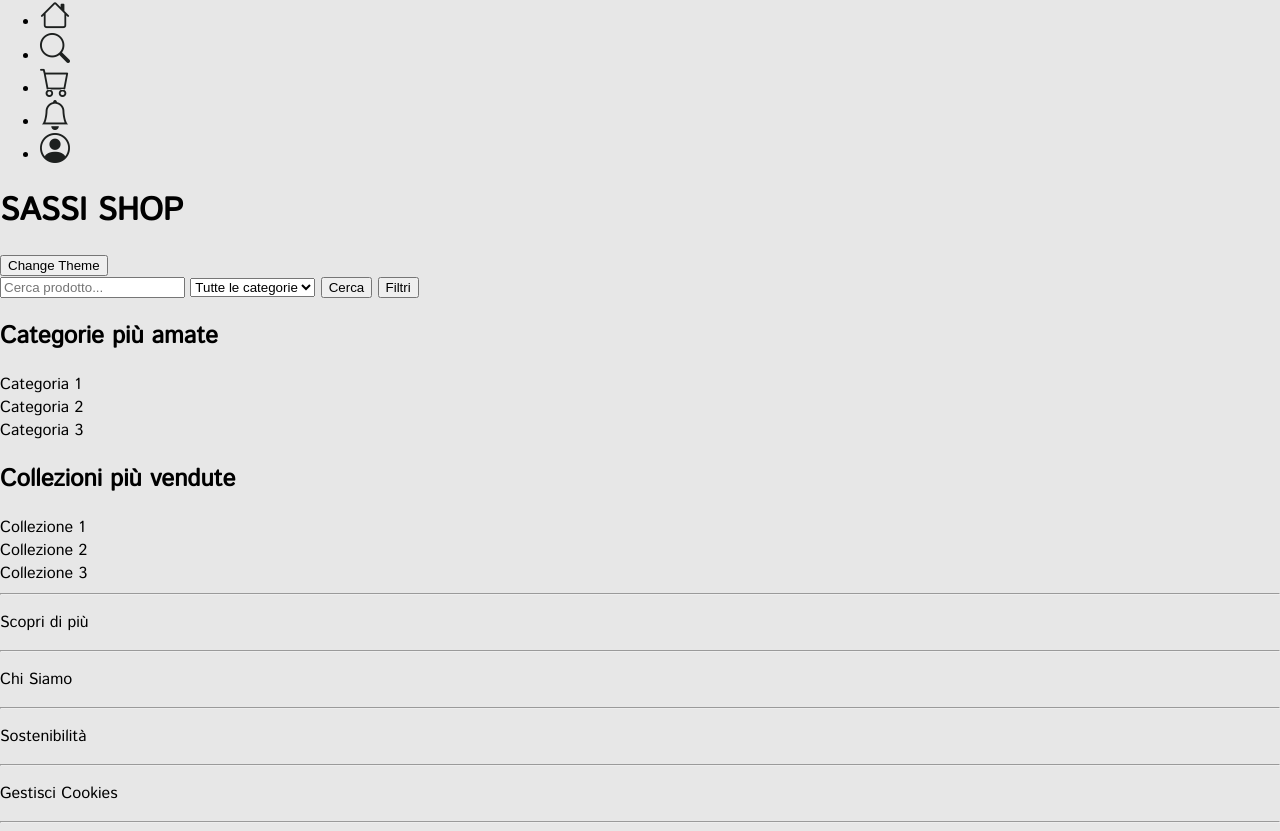
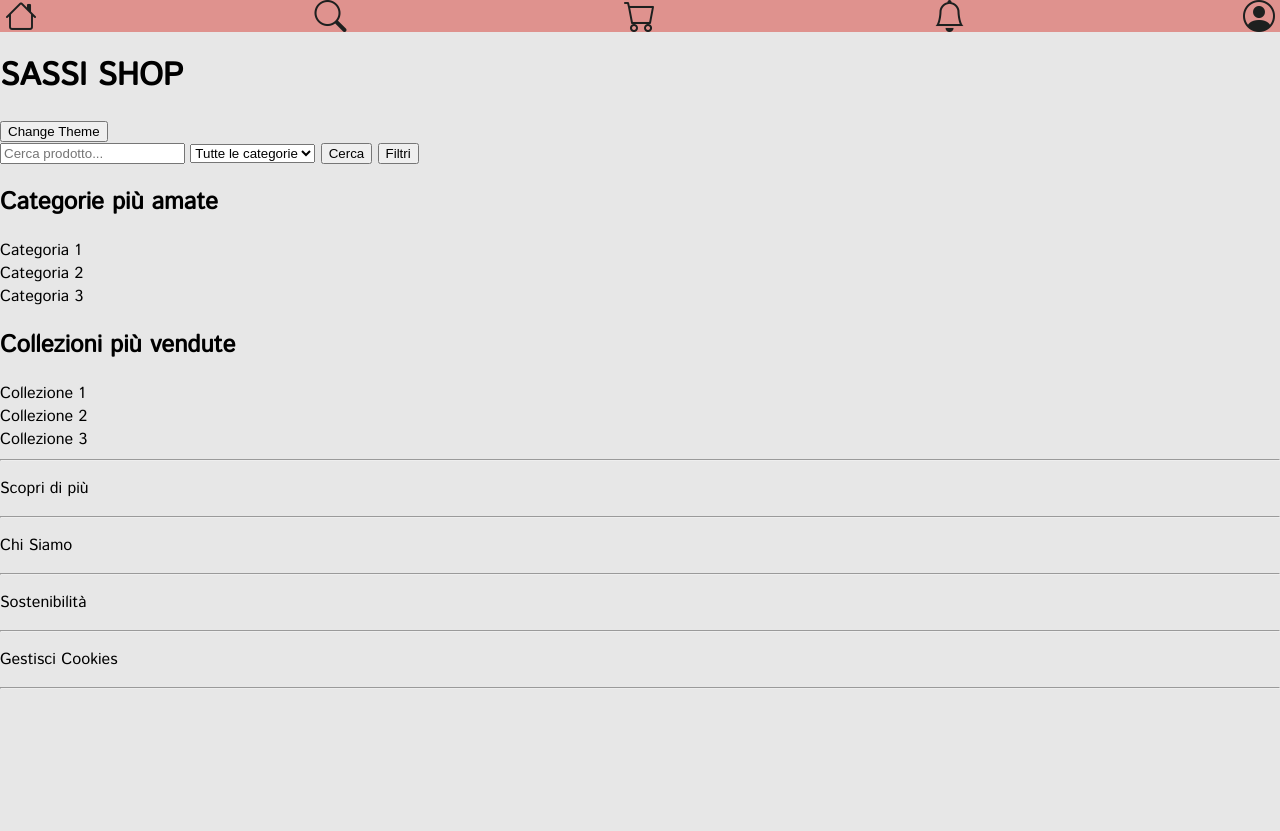
Before and after one commit to marcomarrelli/SassiShop, a PHP site: page / in a window 1280 px wide. After the commit the page ends 689 px from the top, so only its background shows below. Run offline with PHP 8.4, Linux system fonts and the light colour scheme; data that the repository does not hold is empty.

Commit message:
feat(WIP): Header Navbar Style

```diff
--- a/assets/styles/style.css
+++ b/assets/styles/style.css
@@ -23,6 +23,8 @@
     --error-color-hover: #D6342AFF;
     --info-color: #2196F3FF;
     --info-color-hover: #1E87E2FF;
+
+    --margin: 5px;
 }
 
 /* Dark Mode Palette */
@@ -50,6 +52,8 @@
     --error-color-hover: #FF5C50FF;
     --info-color: #42A5F5FF;
     --info-color-hover: #41A7FF;
+
+    --margin: 5px;
 }
 
 /* Theme Color Change Transition */
@@ -66,13 +70,33 @@ body {
     font-family: 'Istok Web'; /* Default Font Family */
 }
 
-.header-button {
-    color: var(--text-color);
-    border: none;
-    cursor: pointer;
-    font-size: 30px;
+/* ------------------------- */
+/* HEADER NAV BAR ---------- */
+/* ------------------------- */
+
+.header-nav {
+    background-color: var(--primary-color);
 }
 
-.header-button:hover {
+.header-nav ul {
+    list-style: none;
+    justify-content: space-between;
+    padding: 0;
+    margin: 0 var(--margin);
+    display: flex;
+}
+
+.header-nav ul li {
+    display: inline;
+}
+
+.header-nav ul li a {
+    text-decoration: none;
+    color: var(--text-color);
+    font-size: 32px;
+}
+
+.header-nav ul li a:hover {
     color: var(--highlight-color);
+    transition: color 0.1s ease;
 }
--- a/src/template/base.php
+++ b/src/template/base.php
@@ -10,30 +10,30 @@
 </head>
 
 <body>
-    <nav>
+    <nav class="header-nav">
         <ul>
             <li>
-                <a class="header-button" href="?page=home">
+                <a href="?page=home">
                     <i class="bi bi-house"> </i>
                 </a>
             </li>
             <li>
-                <a class="header-button" href="?page=search">
+                <a href="?page=search">
                     <i class="bi bi-search"> </i>
                 </a>
             </li>
             <li>
-                <a class="header-button" href="?page=cart">
+                <a href="?page=cart">
                     <i class="bi bi-cart"> </i>
                 </a>
             </li>
             <li>
-                <a class="header-button" href="?page=notification">
+                <a href="?page=notification">
                     <i class="bi bi-bell"> </i>
                 </a>
             </li>
             <li>
-                <a class="header-button" href="?page=profile">
+                <a href="?page=profile">
                     <i class="bi bi-person-circle"> </i>
                 </a>
             </li>
```
